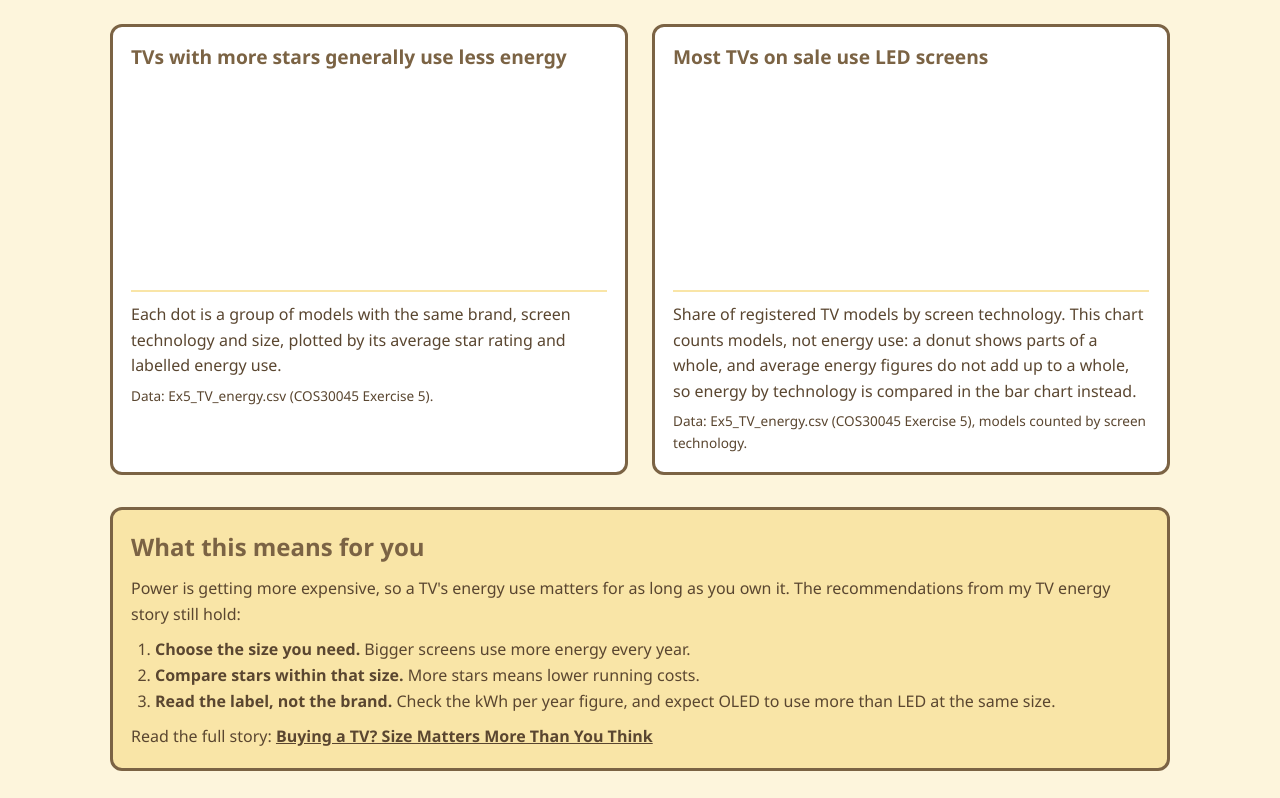
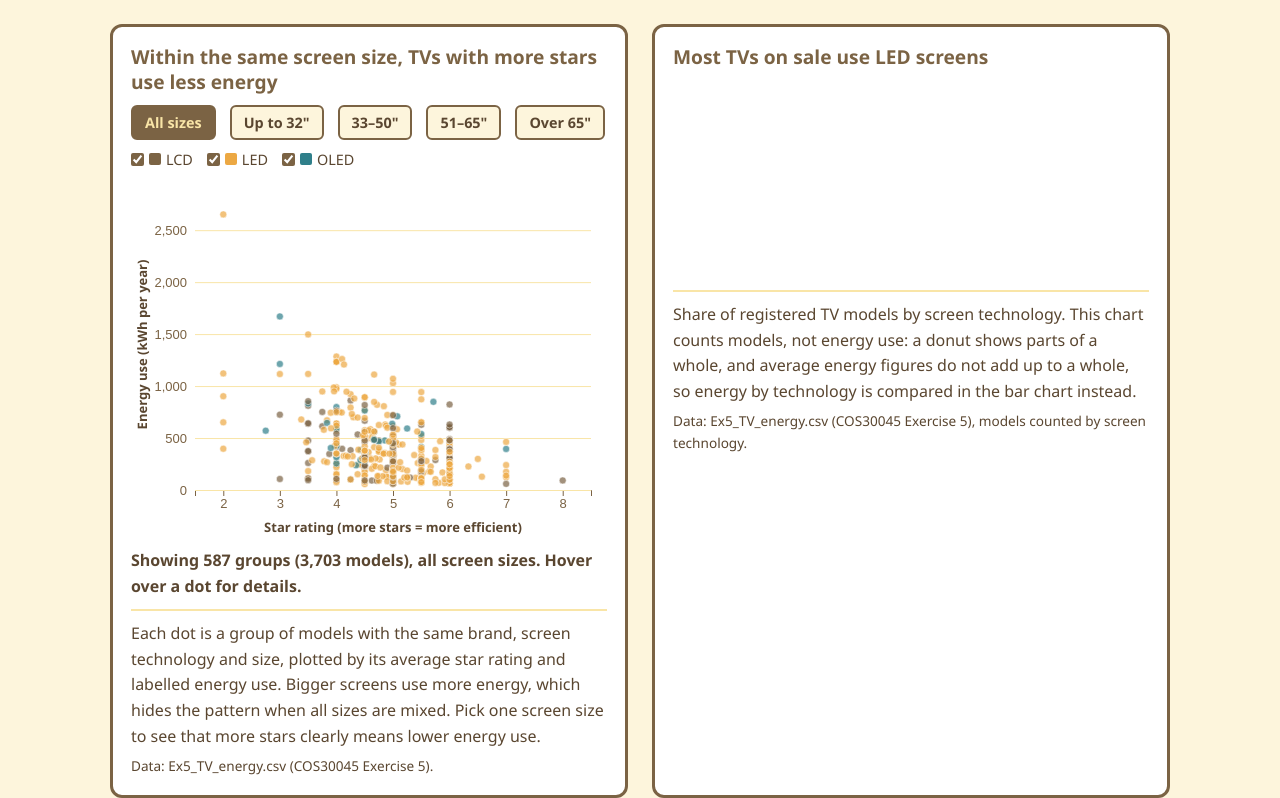
Before and after one commit to Moonnie88/COS30045-T05, a plain HTML site: page index.html in a window 1280 px wide. Shown: the part 999-1797 px from the top of the page. Drawn offline with nearby package versions, Linux system fonts and the light colour scheme.

Commit message:
T05: Add scatter plot of energy vs star rating with size filter

```diff
--- a/css/styles.css
+++ b/css/styles.css
@@ -288,6 +288,7 @@ h2 {
 }
 
 .region-options,
+.filter-options,
 .control-row {
     display: flex;
     flex-wrap: wrap;
@@ -295,14 +296,17 @@ h2 {
     gap: 6px 14px;
 }
 
-.region-option {
+/* A checkbox with its colour swatch and name */
+.region-option,
+.filter-option {
     display: flex;
     align-items: center;
     gap: 5px;
     cursor: pointer;
 }
 
-.region-option input {
+.region-option input,
+.filter-option input {
     accent-color: var(--brown);
     cursor: pointer;
 }
@@ -330,6 +334,27 @@ h2 {
 /* Mouse-over feedback */
 .control-button:hover {
     background-color: var(--orange);
+}
+
+/* The chosen option in a group of buttons (e.g. screen size) */
+.control-button.active {
+    background-color: var(--brown);
+    color: var(--cream);
+}
+
+/* Scatter plot dots: colour comes from the tech-* class */
+.dot {
+    fill-opacity: 0.7;              /* overlapping dots show as darker patches */
+    stroke: var(--white);
+    stroke-width: 0.5px;
+    cursor: pointer;
+}
+
+/* Mouse-over feedback */
+.dot:hover {
+    fill-opacity: 1;
+    stroke: var(--brown-dark);
+    stroke-width: 2px;
 }
 
 .year-filter select {
--- a/index.html
+++ b/index.html
@@ -68,11 +68,19 @@
 
             <!-- 3. Scatter plot (js/scatter-chart.js) -->
             <section class="chart-block">
-                <h2>TVs with more stars generally use less energy</h2>
+                <h2>Within the same screen size, TVs with more stars use less energy</h2>
+                <!-- Controls: the buttons and checkboxes are added by js/scatter-chart.js -->
+                <div id="scatter-controls" class="chart-controls">
+                    <div class="size-buttons control-row" role="group" aria-label="Screen size"></div>
+                    <div class="tech-options filter-options" role="group" aria-label="Screen technologies to show"></div>
+                </div>
                 <div id="scatter-chart" class="chart-container"></div>
+                <p id="scatter-readout" class="chart-message" aria-live="polite"></p>
                 <p class="chart-caption">
                     Each dot is a group of models with the same brand, screen technology and size, plotted
-                    by its average star rating and labelled energy use.
+                    by its average star rating and labelled energy use. Bigger screens use more energy, which
+                    hides the pattern when all sizes are mixed. Pick one screen size to see that more stars
+                    clearly means lower energy use.
                 </p>
                 <p class="chart-source">Data: Ex5_TV_energy.csv (COS30045 Exercise 5).</p>
             </section>
@@ -120,5 +128,6 @@
     <!-- Chart files are added here one at a time as each chart is built -->
     <script src="js/line-chart.js"></script>
     <script src="js/bar-chart.js"></script>
+    <script src="js/scatter-chart.js"></script>
 </body>
 </html>
--- /dev/null
+++ b/js/scatter-chart.js
@@ -0,0 +1,215 @@
+// Scatter plot: energy use against star rating
+// Data: data/Ex5_TV_energy.csv (each row is a group of models: one brand + screen technology + size)
+
+const scatterContainer = d3.select("#scatter-chart");
+const scatterControls = d3.select("#scatter-controls");
+const scatterReadout = d3.select("#scatter-readout");
+
+// Screen technologies, with the same colour classes as the bar chart (css/styles.css)
+const techs = [
+    { name: "LCD",  cssClass: "tech-lcd" },
+    { name: "LED",  cssClass: "tech-led" },
+    { name: "OLED", cssClass: "tech-oled" }
+];
+
+// Screen size groups for the filter buttons (sizes in the data are whole inches, e.g. 32, 43, 55, 65)
+const sizeGroups = [
+    { id: "all",    label: "All sizes", min: 0,  max: Infinity },
+    { id: "small",  label: "Up to 32\"", min: 0,  max: 32 },
+    { id: "medium", label: "33–50\"",    min: 33, max: 50 },
+    { id: "large",  label: "51–65\"",    min: 51, max: 65 },
+    { id: "xlarge", label: "Over 65\"",  min: 66, max: Infinity }
+];
+
+// What the user has chosen. Kept outside drawScatterChart so it survives a redraw on resize.
+let selectedSize = "all";
+const shownTechs = new Set(techs.map(t => t.name));   // all three ticked at the start
+
+// 1. Load the CSV. "LCD (LED)" is renamed "LED" to match the bar chart.
+d3.csv("data/Ex5_TV_energy.csv", d => ({
+    brand: d.brand.toUpperCase(),
+    tech: d.screen_tech === "LCD (LED)" ? "LED" : d.screen_tech,
+    size: +d.screensize,
+    energy: +d.energy_consumpt,
+    stars: +d.star2,
+    models: +d.count
+})).then(data => {
+    console.log("scatter data:", data.length, "rows", data[0]);
+
+    // 2. Redraw when the container changes width, or when a control changes
+    let lastWidth = 0;
+    const redraw = () => drawScatterChart(data, lastWidth);
+
+    buildScatterControls(redraw);
+
+    const observer = new ResizeObserver(entries => {
+        const width = Math.floor(entries[0].contentRect.width);
+        if (width === lastWidth) return;
+        lastWidth = width;
+        redraw();
+    });
+    observer.observe(scatterContainer.node());
+});
+
+// 3. Build the controls once: size buttons and technology checkboxes
+function buildScatterControls(redraw) {
+    scatterControls.select(".size-buttons")
+        .selectAll("button")
+        .data(sizeGroups)
+        .join("button")
+        .attr("type", "button")
+        .attr("class", "control-button")
+        .text(g => g.label)
+        .on("click", (event, g) => {
+            selectedSize = g.id;
+            redraw();
+        });
+
+    const options = scatterControls.select(".tech-options")
+        .selectAll("label")
+        .data(techs)
+        .join("label")
+        .attr("class", "filter-option");
+
+    options.append("input")
+        .attr("type", "checkbox")
+        .on("change", (event, t) => {
+            if (event.target.checked) {
+                shownTechs.add(t.name);
+            } else {
+                shownTechs.delete(t.name);
+            }
+            redraw();
+        });
+
+    options.append("span")
+        .attr("class", "swatch")
+        .style("background-color", t => `var(--${t.cssClass})`);   // e.g. var(--tech-oled)
+
+    options.append("span")
+        .text(t => t.name);
+}
+
+// Make the buttons and checkboxes match the current choices
+function syncScatterControls() {
+    scatterControls.selectAll(".size-buttons button")
+        .classed("active", g => g.id === selectedSize)
+        .attr("aria-pressed", g => g.id === selectedSize);
+
+    scatterControls.selectAll(".tech-options input")
+        .property("checked", t => shownTechs.has(t.name));
+}
+
+// 4. Draw the whole chart at the given width
+function drawScatterChart(data, width) {
+    const height = Math.max(260, Math.min(360, width * 0.75));
+    const margin = { top: 16, right: 16, bottom: 50, left: 64 };
+    const innerWidth = width - margin.left - margin.right;
+    const innerHeight = height - margin.top - margin.bottom;
+
+    // Keep only the rows that match the chosen size group and ticked technologies
+    const group = sizeGroups.find(g => g.id === selectedSize);
+    const filtered = data.filter(d =>
+        d.size >= group.min && d.size <= group.max && shownTechs.has(d.tech));
+
+    scatterContainer.selectAll("*").remove();
+
+    const svg = scatterContainer.append("svg")
+        .attr("width", width)
+        .attr("height", height)
+        .attr("role", "img")
+        .attr("aria-label", `Scatter plot of TV energy use against star rating, ${group.label}, ` +
+            `${filtered.length} groups of models`);
+
+    const chart = svg.append("g")
+        .attr("transform", `translate(${margin.left}, ${margin.top})`);
+
+    // 5. Scales. x is fixed (stars always run 2 to 8), so dots can be compared between size groups.
+    //    y fits the chosen size group, because small TVs (under 200 kWh) would be squashed flat
+    //    under the biggest ones (over 2,600 kWh) on one shared axis.
+    const xScale = d3.scaleLinear()
+        .domain([1.5, 8.5])                          // half a star of space at each end, so edge dots aren't cut
+        .range([0, innerWidth]);
+
+    const yScale = d3.scaleLinear()
+        .domain([0, d3.max(filtered, d => d.energy) || 100])   // 100 if nothing is shown
+        .nice()
+        .range([innerHeight, 0]);
+
+    // Axes with light gridlines (same idea as the line chart)
+    chart.append("g")
+        .attr("class", "axis")
+        .attr("transform", `translate(0, ${innerHeight})`)
+        .call(d3.axisBottom(xScale).ticks(7).tickFormat(d3.format("d")));
+
+    chart.append("g")
+        .attr("class", "axis grid")
+        .call(d3.axisLeft(yScale).ticks(5).tickSize(-innerWidth).tickPadding(8))
+        .call(g => g.select(".domain").remove());
+
+    chart.append("text")
+        .attr("class", "axis-title")
+        .attr("x", innerWidth / 2)
+        .attr("y", innerHeight + 42)
+        .attr("text-anchor", "middle")
+        .text("Star rating (more stars = more efficient)");
+
+    chart.append("text")
+        .attr("class", "axis-title")
+        .attr("transform", "rotate(-90)")
+        .attr("x", -innerHeight / 2)
+        .attr("y", -margin.left + 16)
+        .attr("text-anchor", "middle")
+        .text("Energy use (kWh per year)");
+
+    if (filtered.length === 0) {
+        chart.append("text")
+            .attr("class", "empty-message")
+            .attr("x", innerWidth / 2)
+            .attr("y", innerHeight / 2)
+            .attr("text-anchor", "middle")
+            .text("Tick a screen technology above to show its TVs");
+    }
+
+    // 6. Dots: one per group of models, coloured by screen technology
+    const tooltip = scatterContainer.append("div")
+        .attr("class", "chart-tooltip")
+        .style("display", "none");
+
+    const radius = width < 500 ? 3.5 : 4.5;
+
+    chart.selectAll(".dot")
+        .data(filtered)
+        .join("circle")
+        .attr("class", d => `dot ${techs.find(t => t.name === d.tech).cssClass}`)
+        .attr("cx", d => xScale(d.stars))
+        .attr("cy", d => yScale(d.energy))
+        .attr("r", radius)
+        .on("pointerenter", (event, d) => {
+            d3.select(event.currentTarget).raise();  // bring the hovered dot to the front
+
+            tooltip
+                .style("display", null)
+                .html(`<strong>${d.brand}</strong> · ${d.tech} · ${d.size}"<br>` +
+                      `${d.stars.toFixed(1)} stars · <strong>${Math.round(d.energy)} kWh</strong> per year<br>` +
+                      `${d.models} model${d.models === 1 ? "" : "s"} in this group`);
+
+            // Place the tooltip beside the dot, on the side with more room, inside the chart
+            const x = margin.left + xScale(d.stars);
+            const y = margin.top + yScale(d.energy);
+            const tooltipWidth = tooltip.node().offsetWidth;
+            const tooltipHeight = tooltip.node().offsetHeight;
+            const left = x < width / 2 ? x + 12 : x - tooltipWidth - 12;
+            const top = Math.max(0, Math.min(y - tooltipHeight / 2, height - tooltipHeight));
+            tooltip.style("left", `${Math.max(0, left)}px`).style("top", `${top}px`);
+        })
+        .on("pointerleave", () => tooltip.style("display", "none"));
+
+    // 7. Text under the chart: what is being shown
+    const modelCount = d3.sum(filtered, d => d.models);
+    scatterReadout.text(`Showing ${filtered.length} groups (${d3.format(",")(modelCount)} models), ` +
+        `${group.id === "all" ? "all screen sizes" : group.label + " screens"}. ` +
+        `Hover over a dot for details.`);
+
+    syncScatterControls();
+}
```
Also changed, not shown: 1 other file.
